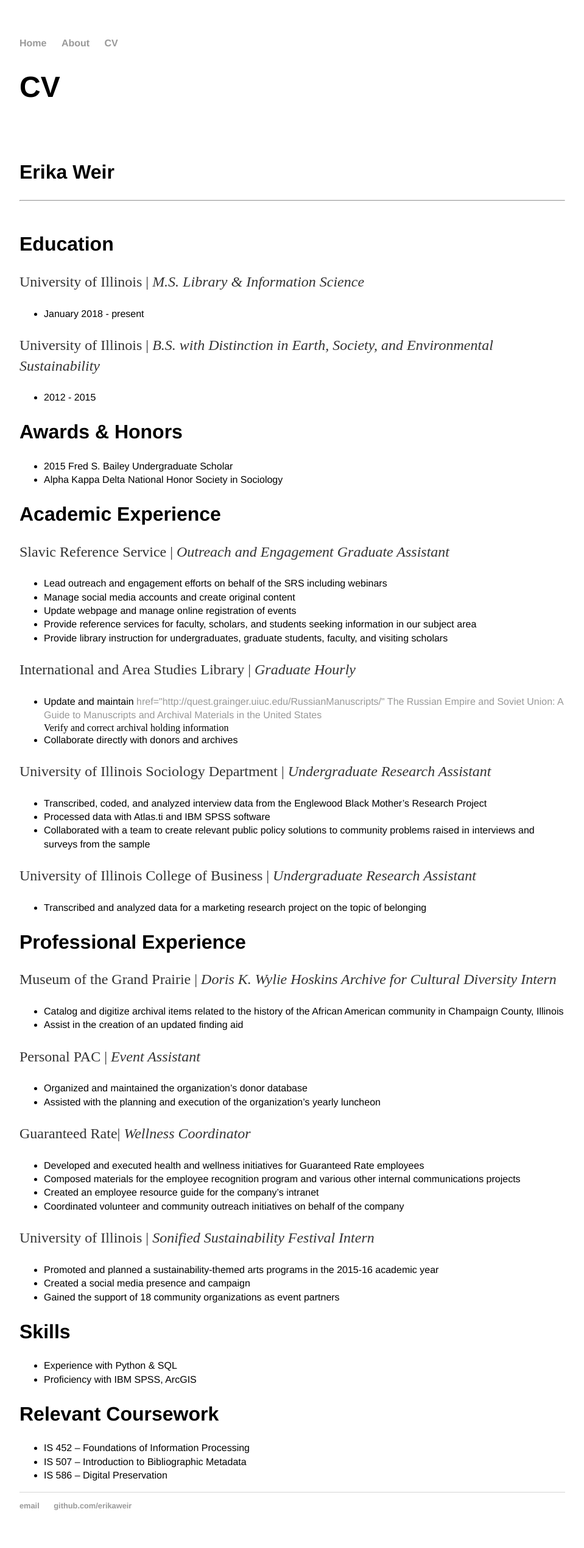
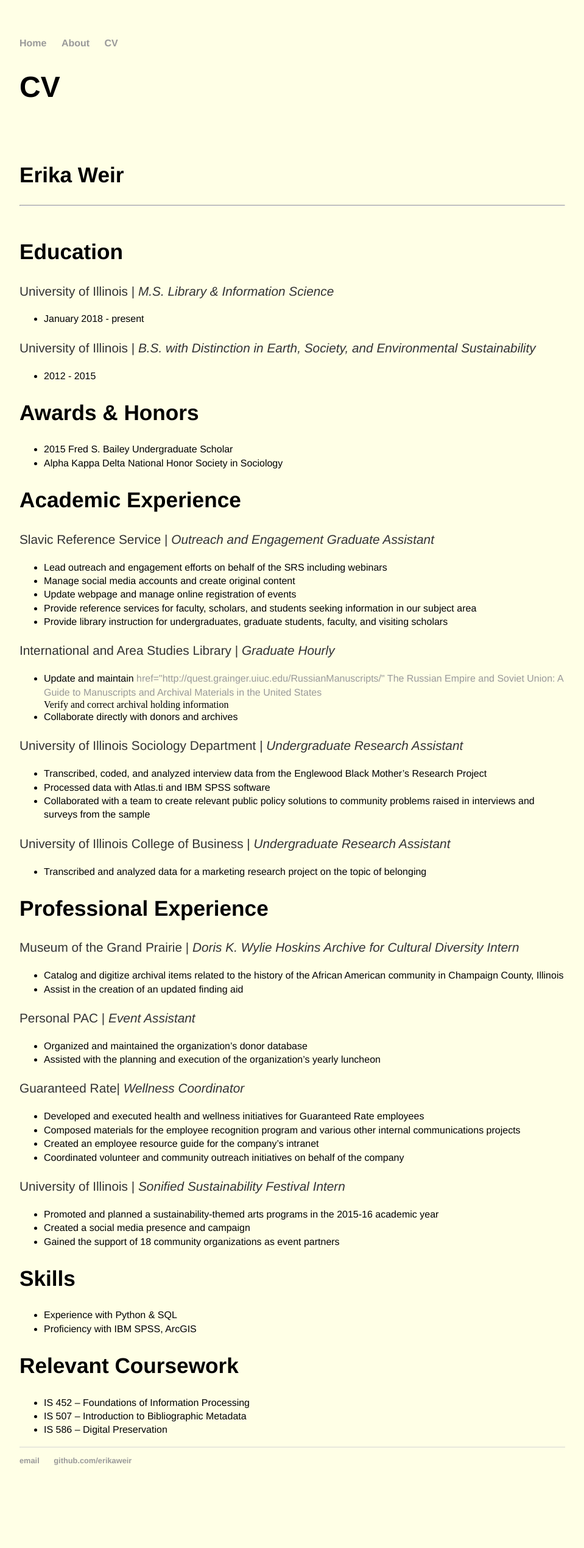
Before and after one commit to tracyJCI/erikaweir.github.io, a Jekyll site: the page built from cv/index.html, in a window 1280 px wide. Shown: the whole page at 61% size, without its empty margins (160-1119 px from the left). Built offline with Jekyll 4.4.1, drawn with Linux system fonts in a browser that asks for light colours; after the commit the page ends 2464 px from its top, so only the background shows below that.

Commit message:
Update main.css

```diff
--- a/css/main.css
+++ b/css/main.css
@@ -1,8 +1,9 @@
 body {
     margin: 60px auto;
     width: 70%;
+    background-color: #ffffe6;
+}
 
-}
 nav ul, footer ul {
     font-family:'Helvetica', 'Arial', 'Sans-Serif';
     padding: 0px;
@@ -26,11 +27,12 @@ h1 {
     font-family:'Helvetica', 'Arial', 'Sans-Serif';
 }
 h2 {
-    font-size: 2em;
+    font-size: 2.2em;
     font-family:'Helvetica', 'Arial', 'Sans-Serif';
 }
 p {
-    font-size: 1.5em;
+    font-size: 1.3em;
+    font-family:'Helvetica', 'Arial', 'Sans-Serif';
     line-height: 1.4em;
     color: #333;
 }
```
